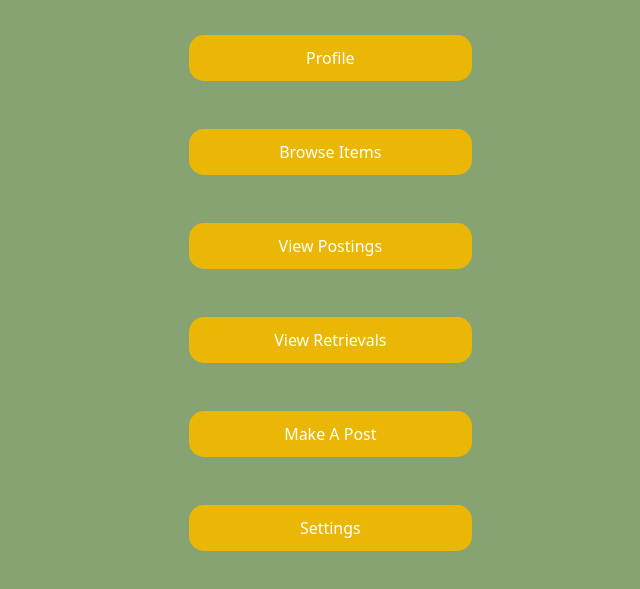
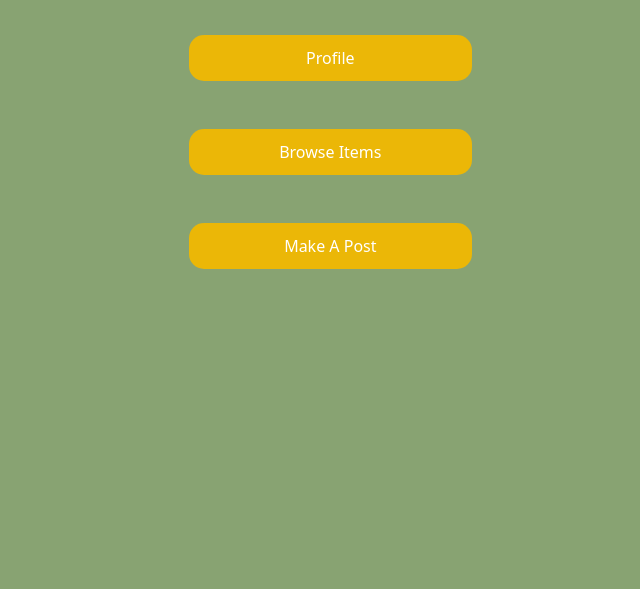
Before and after one commit to vickiszhang/hackcamp-project, a website: page sidebar.html in a window 1280 px wide. Shown: the part 137-726 px from the top of the page, without its empty margins (0-640 px from the left). Drawn offline with nearby package versions, Linux system fonts and the light colour scheme.

Commit message:
deleted some links in sidebar

```diff
--- a/sidebar.html
+++ b/sidebar.html
@@ -53,27 +53,13 @@
                 <a href="browse.html"><button class="btn btn-custom mt-1 mb-1">Browse Items</button></a>
               </div>
             </div>
-            <div class="row mt-5">
-              <div class="col-5">
-                <a href="profile.html"><button class="btn btn-custom mt-1 mb-1">View Postings</button></a>
-              </div>
-            </div>
-            <div class="row mt-5">
-              <div class="col-5">
-                <a href="profile.html"><button class="btn btn-custom mt-1 mb-1">
-                  View Retrievals
-                </button></a>
-              </div>
-            </div>
+
             <div class="row mt-5">
               <div class="col-5">
                 <a href="makeapost.html"><button class="btn btn-custom mt-1 mb-1">Make A Post</button></a>
               </div>
             </div>
             <div class="row mt-5">
-              <div class="col-5">
-                <a href="settings.html"><button class="btn btn-custom mt-1 mb-1">Settings</button></a>
-              </div>
             </div>
           </div>
         </div>
```
Also changed, not shown: browse.html (+1 -0 lines).
